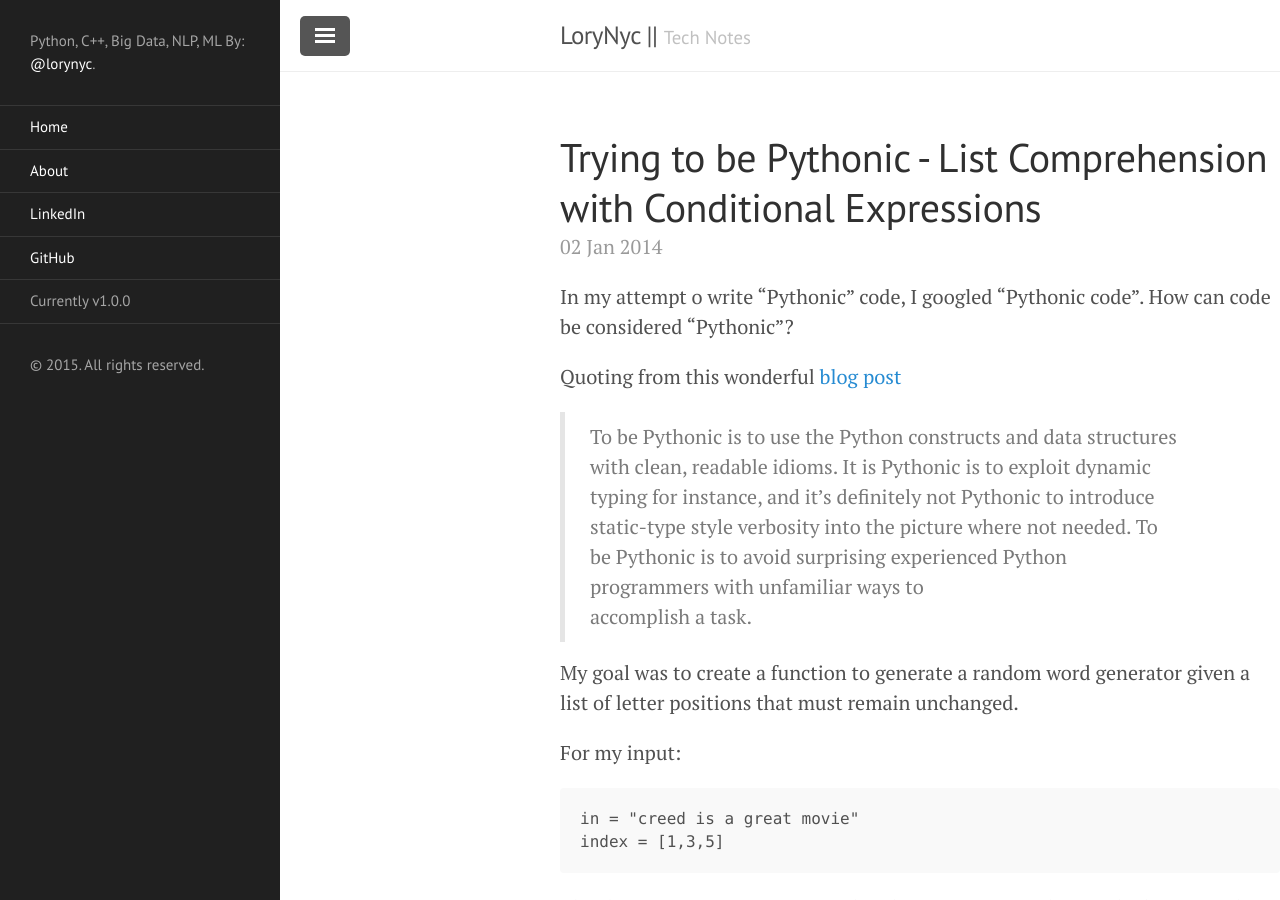
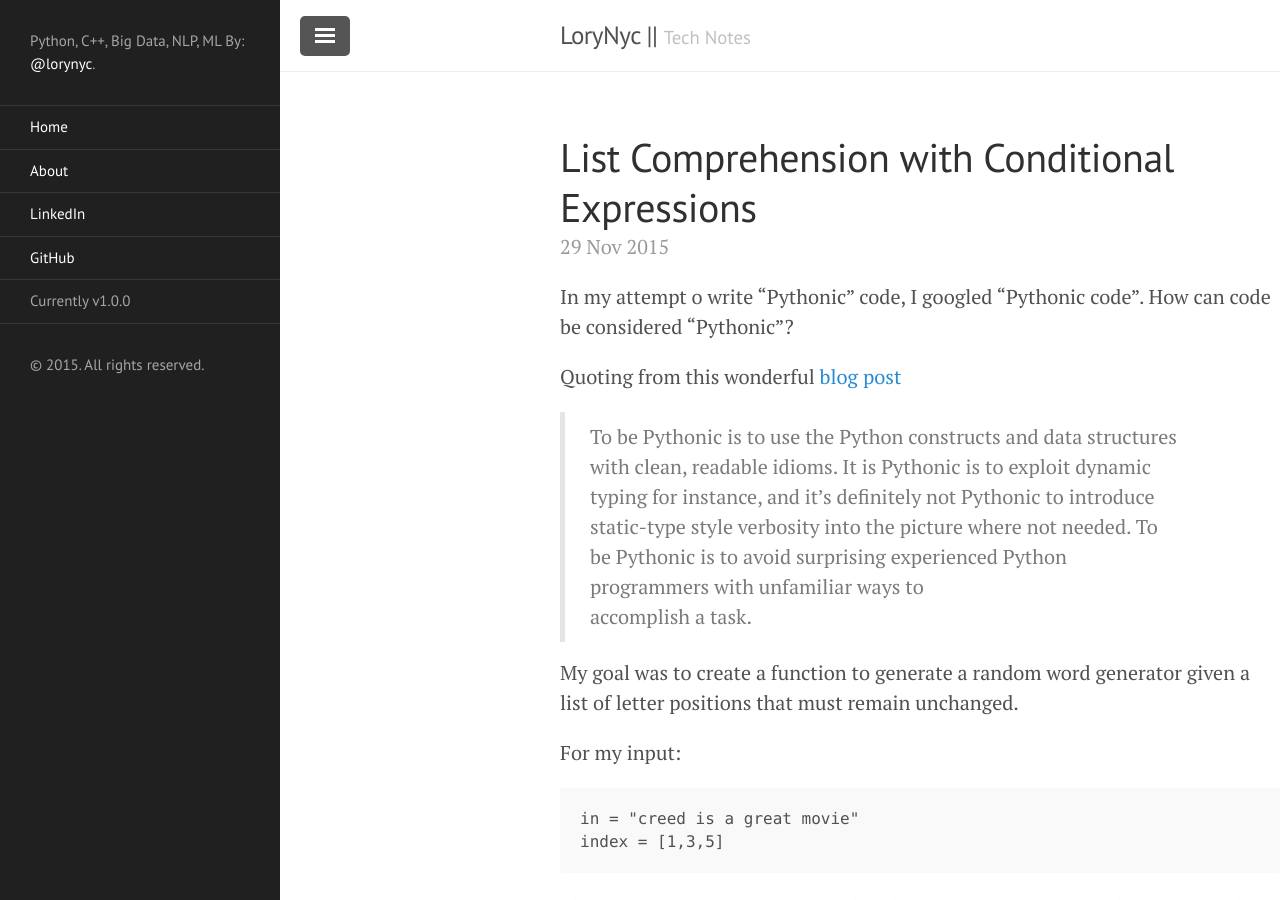
Before and after one commit to loryfelnunez/loryn808.github.io, a Jekyll site: the page built from _posts/2015-11-29-list-comp-cond-exp.md, in a window 1280 px wide and 900 px high. Built offline with Jekyll 4.4.1, drawn with Linux system fonts in a browser that asks for light colours.

Commit message:
Update and rename 2014-01-02-introducing-lanyon.md to 2015-11-29-list-comp-cond-exp.md

```diff
--- a/_posts/2014-01-02-introducing-lanyon.md
+++ b/_posts/2015-11-29-list-comp-cond-exp.md
@@ -1,6 +1,6 @@
 ---
 layout: post
-title: Trying to be Pythonic - List Comprehension with Conditional Expressions
+title: List Comprehension with Conditional Expressions
 ---
 
 In my attempt o write "Pythonic" code, I googled "Pythonic code".  How can code be considered "Pythonic"?
```
